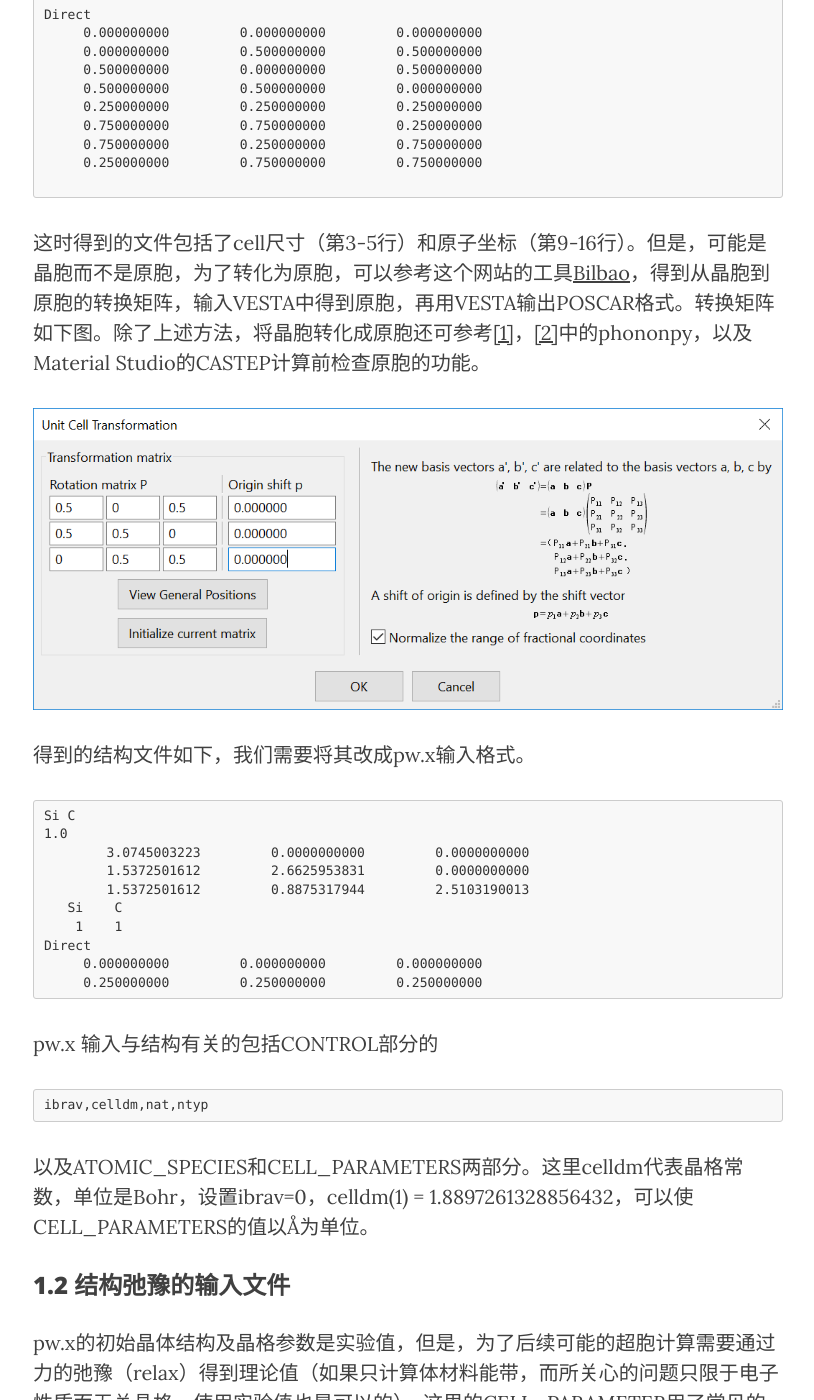
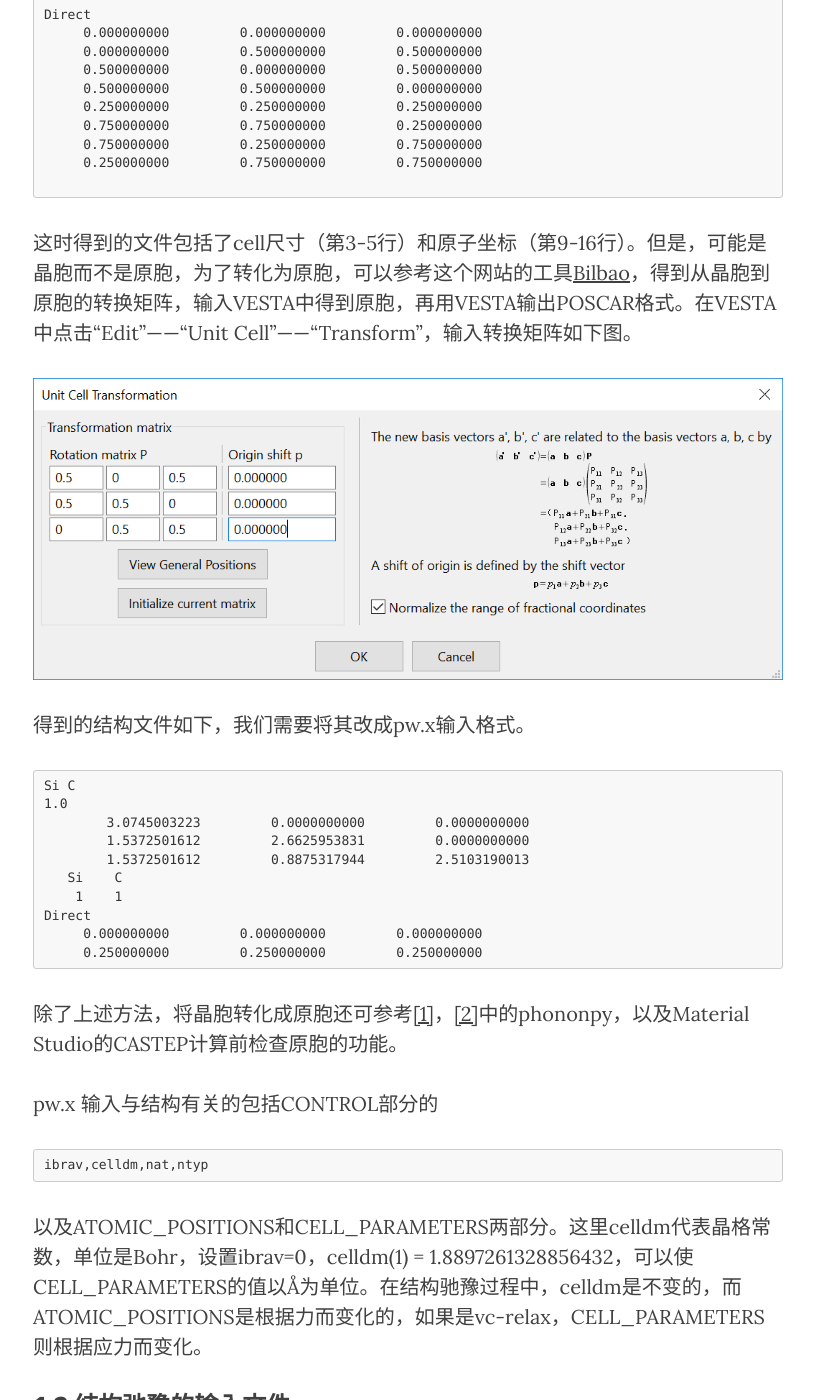
Before and after one commit to yyyu200/DFTbook, a Jekyll site: the page built from _posts/2019-04-01-HandsOn.md, in a window 1280 px wide and 1400 px high, scrolled down 2778 px. Shown: the whole window, without its empty margins (232-1046 px from the left). Built offline with Jekyll 4.4.1, drawn with Linux system fonts in a browser that asks for light colours; nearby versions of some CDN libraries; comment, search, counter and statistics services are not loaded; some of the changed text lies outside the part shown.

Commit message:
modify at20190403-09:50:27-aliyun

````diff
--- a/_posts/2019-04-01-HandsOn.md
+++ b/_posts/2019-04-01-HandsOn.md
@@ -62,7 +62,7 @@ Direct
      0.250000000         0.750000000         0.750000000
 
 ```
-这时得到的文件包括了cell尺寸（第3-5行）和原子坐标（第9-16行）。但是，可能是晶胞而不是原胞，为了转化为原胞，可以参考这个网站的工具[Bilbao](http://www.cryst.ehu.es/cryst/celltran.html)，得到从晶胞到原胞的转换矩阵，输入VESTA中得到原胞，再用VESTA输出POSCAR格式。转换矩阵如下图。除了上述方法，将晶胞转化成原胞还可参考[[1]](https://avogadro.cc/docs/building-materials/reducing-crystals-to-primitive-cells/)，[[2]](https://www.researchgate.net/post/How_to_convert_a_conventional_cell_to_a_primitive_cell)中的phononpy，以及Material Studio的CASTEP计算前检查原胞的功能。
+这时得到的文件包括了cell尺寸（第3-5行）和原子坐标（第9-16行）。但是，可能是晶胞而不是原胞，为了转化为原胞，可以参考这个网站的工具[Bilbao](http://www.cryst.ehu.es/cryst/celltran.html)，得到从晶胞到原胞的转换矩阵，输入VESTA中得到原胞，再用VESTA输出POSCAR格式。在VESTA中点击“Edit”——“Unit Cell”——“Transform”，输入转换矩阵如下图。
 
 
 <p align="center">
@@ -82,11 +82,14 @@ Direct
      0.000000000         0.000000000         0.000000000
      0.250000000         0.250000000         0.250000000
 ```
+
+除了上述方法，将晶胞转化成原胞还可参考[[1]](https://avogadro.cc/docs/building-materials/reducing-crystals-to-primitive-cells/)，[[2]](https://www.researchgate.net/post/How_to_convert_a_conventional_cell_to_a_primitive_cell)中的phononpy，以及Material Studio的CASTEP计算前检查原胞的功能。
+
 pw.x 输入与结构有关的包括CONTROL部分的
 ```
 ibrav,celldm,nat,ntyp
 ```
-以及ATOMIC_SPECIES和CELL_PARAMETERS两部分。这里celldm代表晶格常数，单位是Bohr，设置ibrav=0，celldm(1) = 1.8897261328856432，可以使CELL_PARAMETERS的值以Å为单位。
+以及ATOMIC_POSITIONS和CELL_PARAMETERS两部分。这里celldm代表晶格常数，单位是Bohr，设置ibrav=0，celldm(1) = 1.8897261328856432，可以使CELL_PARAMETERS的值以Å为单位。在结构驰豫过程中，celldm是不变的，而ATOMIC_POSITIONS是根据力而变化的，如果是vc-relax，CELL_PARAMETERS则根据应力而变化。
 
 
 ### 1.2 结构弛豫的输入文件
@@ -301,11 +304,11 @@ plt.savefig('pwband.png',dpi=500)
 
 ```
 
-计算结果与文献比较[[4]](http://www.ioffe.ru/SVA/NSM/Semicond/SiC/bandstr.html)。
+计算结果与文献比较[[4]](http://www.ioffe.ru/SVA/NSM/Semicond/SiC/bandstr.html)。X-Γ带隙实验值为2.416eV，计算值为1.378eV，PBE计算出的带隙存在偏小的问题。
 
 <p align="left">
     <img src="http://yyyu200.github.io/DFTbook/img/pwband.png" width="200"/>
-    <img src="http://yyyu200.github.io/DFTbook/img/mband_3C_SiC.gif" width="200"/>
+    <img src="http://yyyu200.github.io/DFTbook/img/mband_3C_SiC.gif" width="300"/>
 </p>
 
 
````
